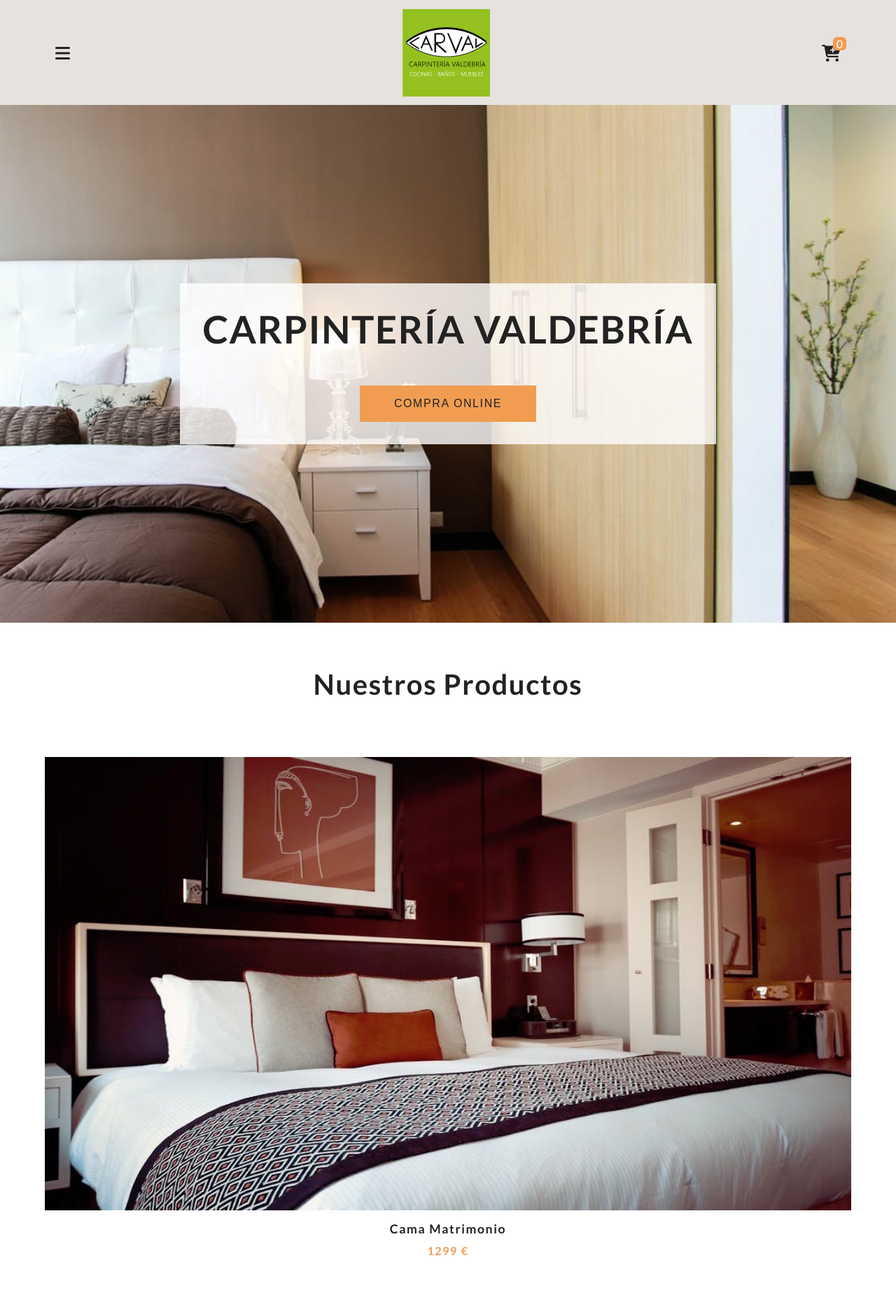
After one commit to Dieferor/DAW_TFG, a PHP site: page / in a window 1280 px wide. The commit adds this page. Shown: the whole page at 70% size. Run offline with PHP 8.4, Linux system fonts and the light colour scheme; some libraries are stand-ins or nearby versions.

Commit message:
Html Css main structure

```diff
--- /dev/null
+++ b/app.js
@@ -0,0 +1,44 @@
+//variables
+
+const cartBtn = document.querySelector(".cart-button");
+const closeCartBtn = document.querySelector(".close-cart");
+const clearCartBtn = document.querySelector(".clear-cart");
+const cartDOM = document.querySelector(".cart");
+const cartOverlay = document.querySelector(".cart-overlay");
+const cartItems = document.querySelector(".cart-items");
+const cartTotal = document.querySelector(".cart-total");
+const cartContent = document.querySelector(".cart-content");
+const productsDOM = document.querySelector(".products-center");
+
+// cart
+
+let cart = [];
+
+// get the products
+class Products{
+    async getProducts(){
+        try{
+            let result = await fetch('products.json');
+            let data = await result.json();
+            return data;
+        }catch(error){
+            console.log(error);
+        }
+    }
+}
+// display products
+class UI {
+
+}
+// local storage
+class Storage{
+
+}
+// event listener
+document.addEventListener("DOMContentLoaded",()=>{
+    const ui = new UI();
+    const products = new Products();
+
+    //get all products
+    products.getProducts().then(data => console.log(data));
+})
--- /dev/null
+++ b/index.html
@@ -0,0 +1,100 @@
+<!DOCTYPE html>
+<html lang="en">
+
+<head>
+  <meta charset="UTF-8" />
+  <meta http-equiv="X-UA-Compatible" content="IE=edge" />
+  <meta name="viewport" content="width=device-width, initial-scale=1.0" />
+  <title>Carpintería/Mueblería CARVAL</title>
+  <!-- font awesome -->
+  <script src="https://kit.fontawesome.com/3c448482ea.js" crossorigin="anonymous"></script>
+  <!-- Css -->
+  <link rel="stylesheet" href="styles.css" />
+</head>
+
+<body>
+  <!-- navbar -->
+  <nav class="navbar">
+    <div class="navbar-center">
+      <span class="nav-icon">
+        <i class="fas fa-bars"></i>
+      </span>
+      <!-- Carpintería Valdebría -->
+      <img src="./images/logo3.png" alt="CARVAL logo">
+      <!-- <i class="fa-solid fa-user"></i> -->
+            <div class="cart-button">
+        <span class="nav-icon">
+          <i class="fas fa-cart-plus"></i>
+        </span>
+        <div class="cart-items">0</div>
+      </div>
+    </div>
+  </nav>
+  <!-- end of navbar -->
+  <!-- home screen -->
+  <div class="home">
+    <div class="banner">
+      <h1 class="banner-title">Carpintería Valdebría</h1>
+      <button class="banner-button">Compra online</button>
+    </div>
+  </div>
+  <!-- end of home screen -->
+  <!-- products -->
+  <section class="products">
+    <div class="section-title">
+      <h2>Nuestros productos</h2>
+    </div>
+    <div class="products-center">
+      <!-- single product -->
+      <article class="product">
+        <div class="img-container">
+          <img src="./images/product-1.jpeg" alt="product" class="product-img">
+          <button class="basket-button" data-id="1">
+            <i class="fas fa-shopping-cart"></i>
+            añadir a la cesta
+          </button>
+
+        </div>
+        <h3>Cama matrimonio</h3>
+        <h4>1299 €</h4>
+      </article>
+      <!-- end of single product -->
+    </div>
+  </section>
+  <!-- end of products -->
+  <!-- cart -->
+  <div class="cart-overlay">
+    <div class="cart">
+      <span class="close-cart">
+        <i class="fas fa-window-close"></i>
+        <h2>Tu cesta</h2>
+        <div class="cart-content">
+          <!-- cart item -->
+          <div class="cart-item">
+            <img src="./images/product-1.jpeg" alt="product">
+            <div>
+              <h4>cama de matrimonio</h4>
+              <h5>1299€</h5>
+              <span class="remove-item">eliminar</span>
+            </div>
+            <div>
+              <i class="fas fa-chevron-up"></i>
+              <p class="item-amount">1</p>
+              <i class="fas fa-chevron-down"></i>
+            </div>
+          </div>
+          <!-- end cart item -->
+        </div>
+        <div class="cart-footer">
+          <h3>total : <span class="cart-total">0 €</span></h3>
+          <button class="clear-cart banner-button">borrar artículos</button>
+        </div>
+      </span>
+    </div>
+  </div>
+  <!-- end of cart -->
+
+  <script src="app.js"></script>
+</body>
+
+</html>
--- /dev/null
+++ b/styles.css
@@ -0,0 +1,299 @@
+@import url("https://fonts.googleapis.com/css?family=Lato:400,700");
+
+:root {
+  --primaryColor: #f09d51;
+  --mainWhite: #fff;
+  --mainBlack: #222;
+  --mainGrey: #ececec;
+  --mainSpacing: 0.1rem;
+  --mainTransition: all 0.3s linear;
+}
+
+* {
+  margin: 0;
+  padding: 0;
+  box-sizing: border-box;
+}
+
+body {
+  color: var(--mainBlack);
+  background: var(--mainWhite);
+  font-family: "Lato", sans-serif;
+}
+
+/* --------------- Navbar ---------------- */
+.navbar {
+  position: sticky;
+  top: 0;
+  height: 150px;
+  width: 100%;
+  display: flex;
+  align-items: center;
+  background: rgb(231, 226, 221);
+  z-index: 1;
+}
+
+.navbar-center {
+  width: 100%;
+  max-width: 1170px;
+  margin: 0 auto;
+  display: flex;
+  align-items: center;
+  justify-content: space-between;
+  padding: 0 1.5rem;
+}
+
+.nav-icon {
+  font-size: 1.5rem;
+}
+
+.cart-button {
+  position: relative;
+  cursor: pointer;
+}
+
+.cart-items {
+  position: absolute;
+  top: -8px;
+  right: -8px;
+  background: var(--primaryColor);
+  padding: 0 5px;
+  border-radius: 30%;
+  color: var(--mainWhite);
+}
+
+/* --------------- End of Navbar ---------------- */
+/* --------------- Home ---------------- */
+.home {
+  min-height: calc(100vh - 60px);
+  background: url("./images/hero-bcg.jpeg") center/cover no-repeat;
+  display: flex;
+  align-items: center;
+  justify-content: center;
+}
+
+.banner {
+  text-align: center;
+  background: rgba(255, 255, 255, 0.8);
+  display: inline-block;
+  padding: 2rem;
+}
+
+.banner-title {
+  font-size: 3.4rem;
+  text-transform: uppercase;
+  letter-spacing: var(--mainSpacing);
+  margin-bottom: 3rem;
+}
+
+.banner-button {
+  padding: 1rem 3rem;
+  text-transform: uppercase;
+  letter-spacing: var(--mainSpacing);
+  font-size: 1rem;
+  background: var(--primaryColor);
+  color: var(--mainBlack);
+  border: 1px solid var(--primaryColor);
+  transition: var(--mainTransition);
+  cursor: pointer;
+}
+
+.banner-button:hover {
+  background: transparent;
+  color: var(--primaryColor);
+}
+
+/* --------------- End of home ---------------- */
+
+/* --------------- Products ---------------- */
+
+.products {
+  padding: 4rem 0;
+}
+
+.section-title h2 {
+  text-align: center;
+  font-size: 2.5rem;
+  margin-bottom: 5rem;
+  text-transform: capitalize;
+  letter-spacing: var(--mainSpacing);
+}
+
+.products-center {
+  width: 90vw;
+  margin: 0 auto;
+  max-width: 1170px;
+  display: grid;
+  grid-template-columns: repeat(auto-fit, minmax(260px, 1fr));
+  grid-column-gap: 1.5rem;
+  grid-row-gap: 2rem;
+}
+
+.img-container {
+  position: relative;
+  overflow: hidden;
+}
+
+.basket-button {
+  position: absolute;
+  top: 70%;
+  right: 0;
+  background: var(--primaryColor);
+  border: none;
+  text-transform: uppercase;
+  padding: 0.5rem 0.75rem;
+  letter-spacing: var(--mainSpacing);
+  font-weight: bold;
+  transition: var(--mainTransition);
+  transform: translateX(101%);
+  cursor: pointer;
+}
+
+.basket-button:hover {
+  color: var(--mainWhite);
+}
+
+.fa-shopping-cart {
+  margin-right: 0.5rem;
+}
+
+.img-container:hover .basket-button {
+  transform: translateX(0);
+}
+
+.product-img {
+  display: block;
+  width: 100%;
+  min-height: 12rem;
+  transition: var(--mainTransition);
+}
+
+.img-container:hover .product-img {
+  opacity: 0.5;
+}
+
+.product h3 {
+  text-transform: capitalize;
+  font-size: 1.1rem;
+  margin-top: 1rem;
+  letter-spacing: var(--mainSpacing);
+  text-align: center;
+}
+
+.product h4 {
+  margin-top: 0.7rem;
+  letter-spacing: var(--mainSpacing);
+  color: var(--primaryColor);
+  text-align: center;
+}
+
+/* ---------------End of Products ---------------- */
+
+/* --------------- Cart ---------------- */
+.cart-overlay {
+  position: fixed;
+  top: 0;
+  right: 0;
+  width: 100%;
+  height: 100%;
+  transition: var(--mainTransition);
+  background: rgb(240, 157, 81, 0.5);
+  z-index: 2;
+  visibility: hidden;
+}
+
+.cart {
+  position: fixed;
+  top: 0;
+  right: 0;
+  width: 100%;
+  height: 100%;
+  overflow: scroll;
+  z-index: 3;
+  background: rgb(231, 226, 221);
+  padding: 1.5rem;
+  transition: var(--mainTransition);
+  transform: translateX(100%);
+}
+
+.showCart {
+  transform: translateX(0);
+}
+
+.transparentBcg {
+  visibility: visible;
+}
+
+@media screen and (min-width: 768px) {
+  .cart {
+    width: 30vw;
+    min-width: 450px;
+  }
+}
+
+.close-cart {
+  font-size: 1.7rem;
+  cursor: pointer;
+}
+
+.cart h2 {
+  text-transform: capitalize;
+  text-align: center;
+  letter-spacing: var(--mainSpacing);
+  margin-bottom: 2rem;
+}
+
+/*---------- Cart Item -------------------- */
+.cart-item {
+  display: grid;
+  align-items: center;
+  grid-template-columns: auto 1fr auto;
+  grid-column-gap: 1.5rem;
+  margin: 1.5rem 0;
+}
+
+.cart-item img {
+  width: 75px;
+  height: 75px;
+}
+
+.cart-item h4 {
+  font-size: 0.85rem;
+  text-transform: capitalize;
+  letter-spacing: var(--mainSpacing);
+}
+
+.cart-item h5 {
+  margin: 0.5rem 0;
+  letter-spacing: var(--mainSpacing);
+}
+
+.item-amount {
+  text-align: center;
+}
+
+.remove-item {
+  color: grey;
+  cursor: pointer;
+}
+
+.fa-chevron-up,
+.fa-chevron-down {
+  color: var(--primaryColor);
+  cursor: pointer;
+}
+
+/*---------- End of Cart Item -------------------- */
+
+.cart-footer {
+  margin-top: 2rem;
+  letter-spacing: var(--mainSpacing);
+  text-align: center;
+}
+
+.cart-footer h3 {
+  text-transform: capitalize;
+  margin-bottom: 1rem;
+}
+
+/* --------------- End of Cart ---------------- */
```
Also changed, not shown: main.css (+0 -261 lines), images/logo.png (added), images/logo2.png (added), images/logo3.png (added).
